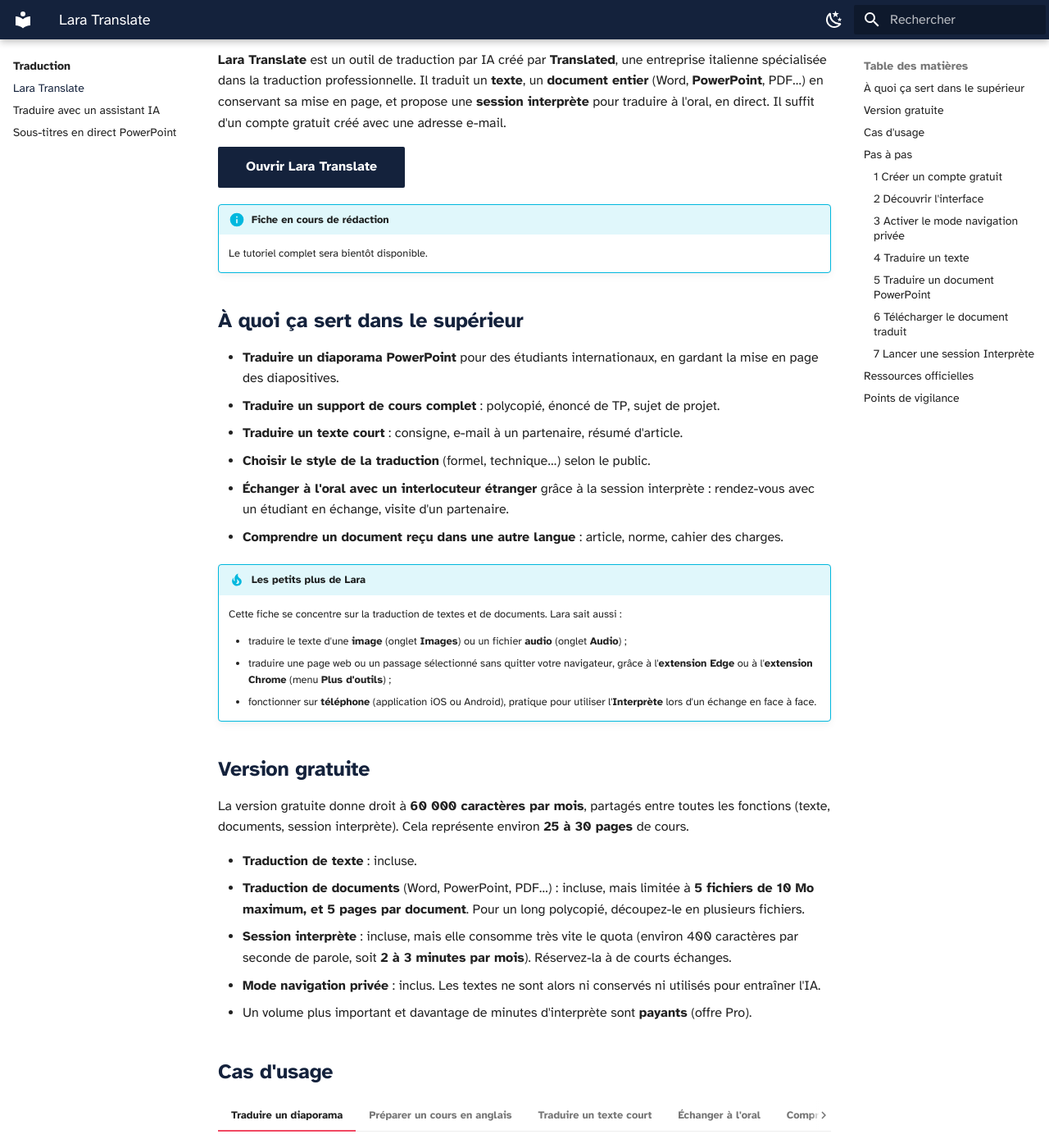
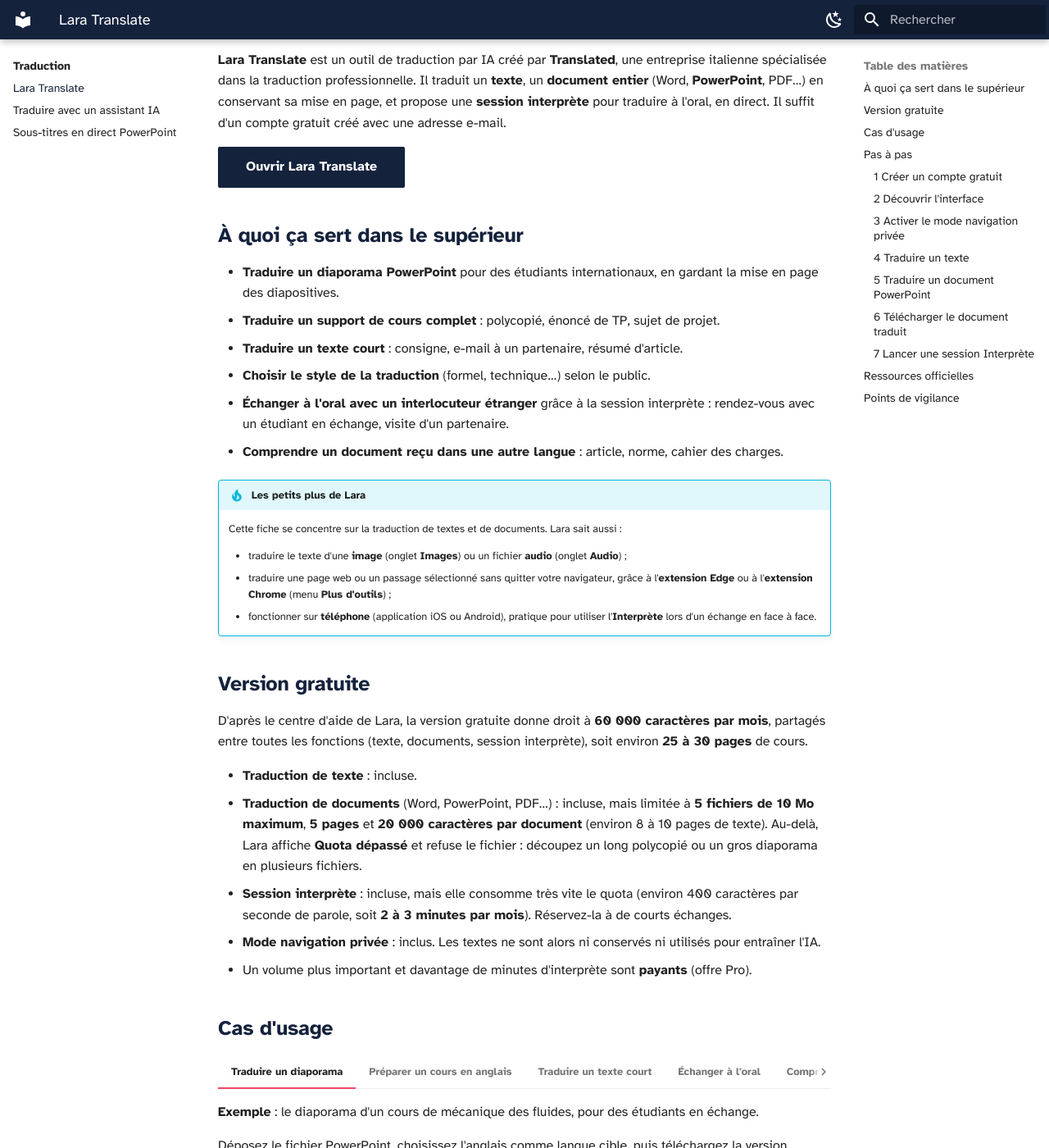
Before and after one commit to Celine-ferrier/Boite-outils-IA, an MkDocs documentation site: the page built from docs/traduction/lara.md, in a window 1280 px wide and 1400 px high, scrolled down 276 px. Shown: the whole window at 82% size. Built offline with MkDocs 1.6.1 and Material for MkDocs 9.7.7, drawn with Linux system fonts in a browser that asks for light colours; some of the changed text lies outside the part shown.

Commit message:
Lara : fiche finalisée (e-mail de confirmation, micro en un clic, limite de 20 000 caractères par document, date)
Co-Authored-By: Claude Opus 5.5 <noreply@anthropic.com>
Claude-Session: https://claude.ai/code/session_01ADR9hzhyEw6Dc3N18BUyt5

```diff
--- a/docs/traduction/lara.md
+++ b/docs/traduction/lara.md
@@ -2,14 +2,11 @@
 
 <span class="badge badge-ue">Entreprise UE</span> <span class="badge badge-gratuit">Version gratuite</span>
 
-<p class="maj">Dernière vérification : à compléter</p>
+<p class="maj">Dernière vérification : octobre 2026</p>
 
 **Lara Translate** est un outil de traduction par IA créé par **Translated**, une entreprise italienne spécialisée dans la traduction professionnelle. Il traduit un **texte**, un **document entier** (Word, **PowerPoint**, PDF…) en conservant sa mise en page, et propose une **session interprète** pour traduire à l'oral, en direct. Il suffit d'un compte gratuit créé avec une adresse e-mail.
 
 [Ouvrir Lara Translate](https://laratranslate.com){ .md-button .md-button--primary }
-
-!!! info "Fiche en cours de rédaction"
-    Le tutoriel complet sera bientôt disponible.
 
 ## À quoi ça sert dans le supérieur
 
@@ -29,10 +26,10 @@
 
 ## Version gratuite
 
-La version gratuite donne droit à **60 000 caractères par mois**, partagés entre toutes les fonctions (texte, documents, session interprète). Cela représente environ **25 à 30 pages** de cours.
+D'après le centre d'aide de Lara, la version gratuite donne droit à **60 000 caractères par mois**, partagés entre toutes les fonctions (texte, documents, session interprète), soit environ **25 à 30 pages** de cours.
 
 - **Traduction de texte** : incluse.
-- **Traduction de documents** (Word, PowerPoint, PDF…) : incluse, mais limitée à **5 fichiers de 10 Mo maximum, et 5 pages par document**. Pour un long polycopié, découpez-le en plusieurs fichiers.
+- **Traduction de documents** (Word, PowerPoint, PDF…) : incluse, mais limitée à **5 fichiers de 10 Mo maximum**, **5 pages** et **20 000 caractères par document** (environ 8 à 10 pages de texte). Au-delà, Lara affiche **Quota dépassé** et refuse le fichier : découpez un long polycopié ou un gros diaporama en plusieurs fichiers.
 - **Session interprète** : incluse, mais elle consomme très vite le quota (environ 400 caractères par seconde de parole, soit **2 à 3 minutes par mois**). Réservez-la à de courts échanges.
 - **Mode navigation privée** : inclus. Les textes ne sont alors ni conservés ni utilisés pour entraîner l'IA.
 - Un volume plus important et davantage de minutes d'interprète sont **payants** (offre Pro).
@@ -89,6 +86,7 @@ La version gratuite donne droit à **60 000 caractères par mois**, partagés en
 2. Remplissez **Nom complet**, **Adresse e-mail** (votre adresse de l'école) et **Mot de passe**.
 3. Cochez la case **J'accepte les Conditions d'utilisation**.
 4. Cliquez sur **Créer un compte**.
+5. Ouvrez l'e-mail envoyé par Lara et cliquez sur le lien de confirmation pour activer votre compte.
 
 ![Formulaire Créer un compte : adresse e-mail, case des conditions d'utilisation et bouton Créer un compte](lara-01-formulaire.png)
 
@@ -147,7 +145,7 @@ Dans l'onglet **Texte** :
 
 La traduction démarre aussitôt : le message **Traduction en cours** s'affiche à côté du nom du fichier.
 
-En version gratuite, chaque document est limité à **5 pages** et **10 Mo**.
+En version gratuite, chaque document est limité à **5 pages**, **10 Mo** et **20 000 caractères**. Si le fichier est trop long, le message **Quota dépassé** s'affiche : cliquez sur **Tout interrompre**, puis découpez votre document.
 
 ![Onglet Documents : bouton Parcourir les fichiers et limites de la version gratuite](lara-05-documents.png)
 
```
Also changed, not shown: other parts of docs/traduction/lara.md (+1 -1 lines).
